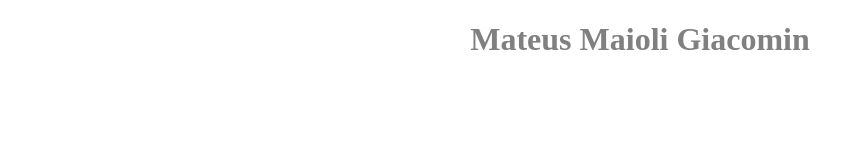
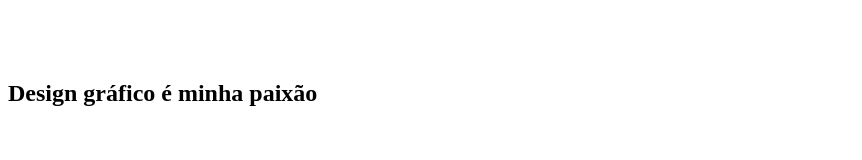
Before and after one commit to plotylty/plotylty.github.io, a plain HTML site: page index.html in a window 1280 px wide. Shown: the whole page, without its empty margins (0-862 px from the left). Drawn offline with Linux system fonts and the light colour scheme.

Commit message:
Update index.html

```diff
--- a/index.html
+++ b/index.html
@@ -9,14 +9,22 @@
 
 h1 {
 
-color: Gray;
-font-family:comicsans;
+color: White;
+font-family:Comic Sans MS;
 }
+
+ #fundo{
+  background-color: Black;
+ }
+
+
+
 
 </style>
 
 </head>
 <body>
 <center><header><h1> Mateus Maioli Giacomin </h1></header></center>
+ <h2>Design gráfico é minha paixão</h2>
 </body>
 </html>
```
